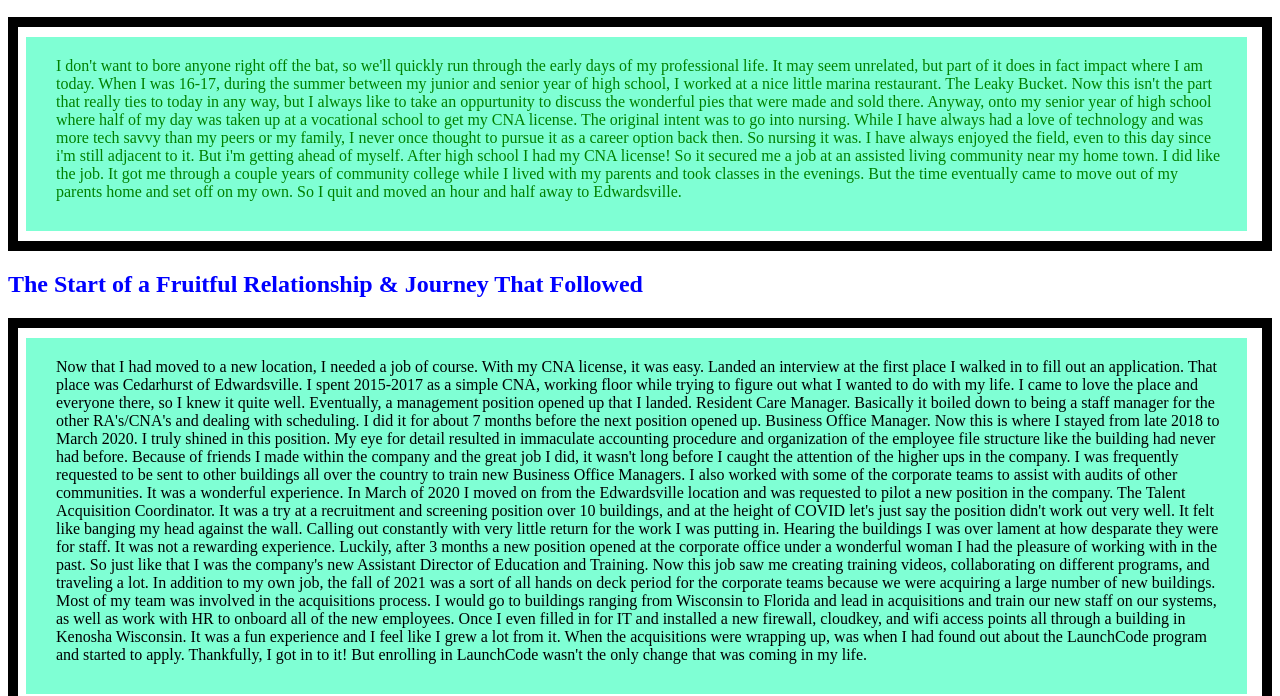
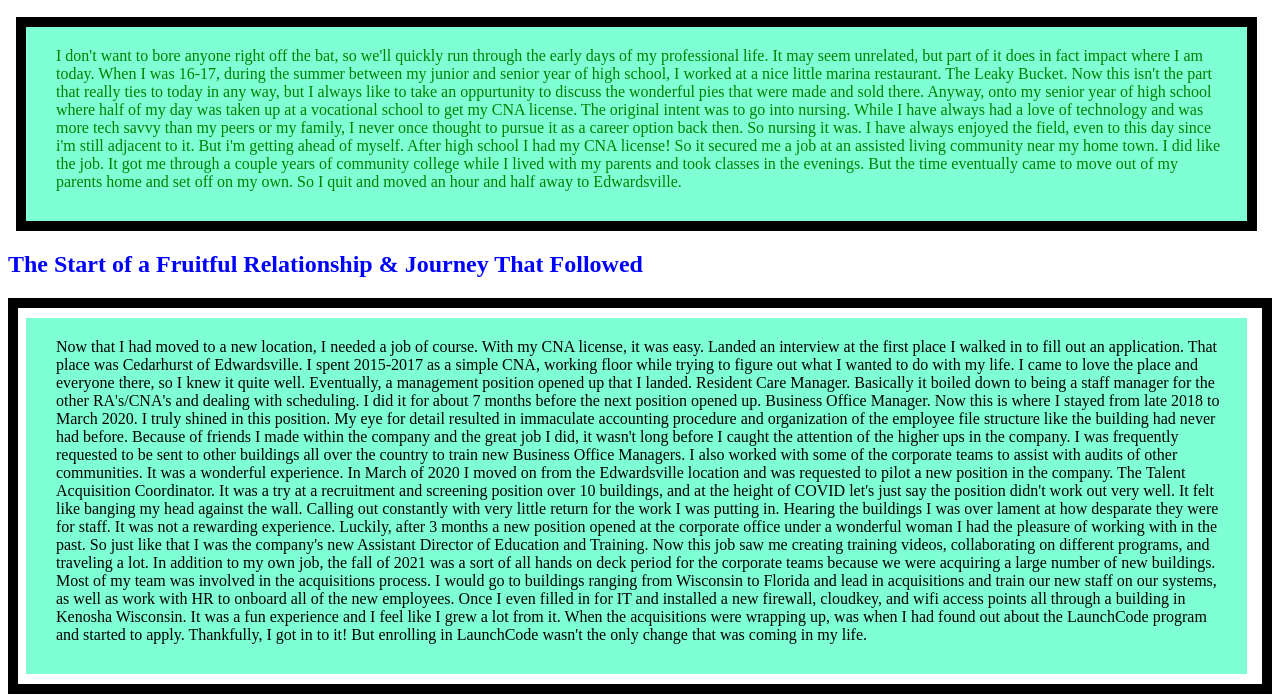
Before and after one commit to STL-LC101-January-22/assignment-4-html-me-something-JacobWright0467, a website: page index.html in a window 1280 px wide. Shown: the part 132-828 px from the top of the page. Drawn offline with Linux system fonts and the light colour scheme.

Commit message:
funParagraph class now in p tag instead of div tag

```diff
--- a/index.html
+++ b/index.html
@@ -11,8 +11,8 @@
          <header>
             <main>
             <h2 id="title">The Early Days</h2>
-            <div class="funParagraph">
-            <p id="testP">
+            <div>
+            <p id="testP", class="funParagraph">
                I don't want to bore anyone right off the bat, so we'll quickly run through the early days of my professional life.
                It may seem unrelated, but part of it does in fact impact where I am today.
                When I was 16-17, during the summer between my junior and senior year of high school, I worked at a nice little marina restaurant.  The Leaky Bucket.
```
